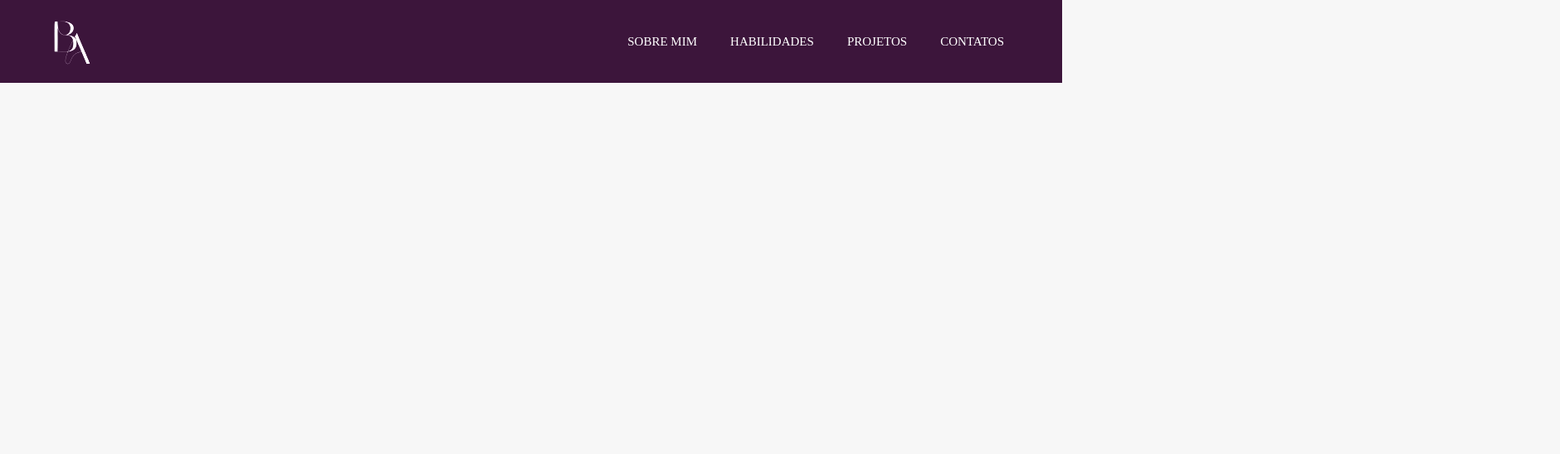
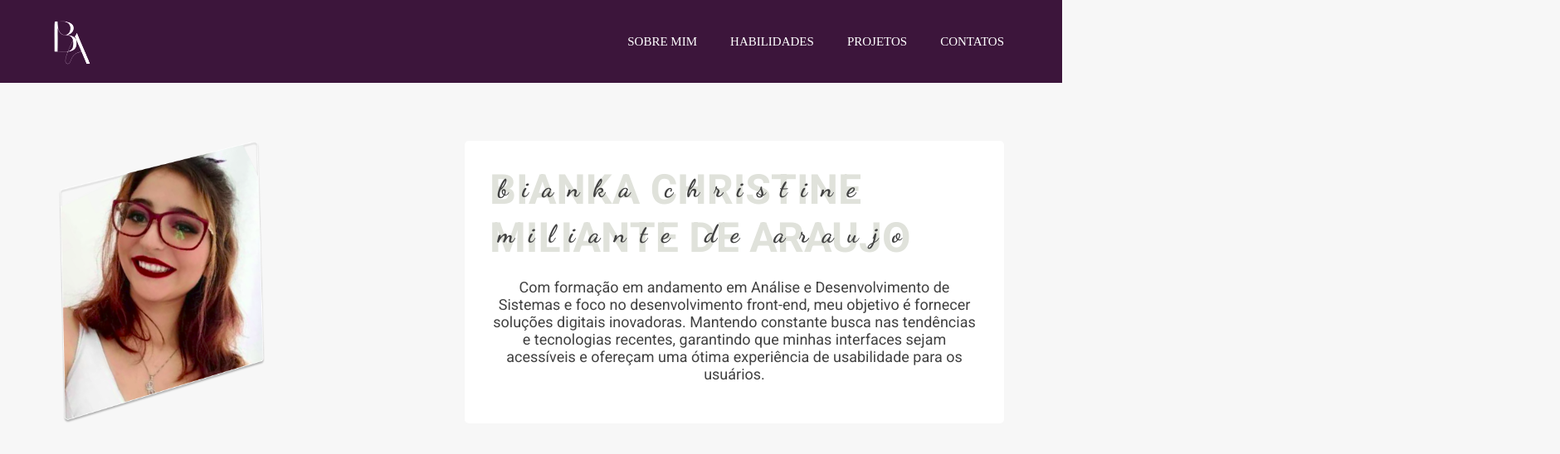
Before and after one commit to biankaaraujo/portfolio2.0, a plain HTML site: page index.html in a window 1280 px wide. Shown: the whole page at 83% size, 1880 px wide, since content can reach past the window. Drawn offline with Linux system fonts and the light colour scheme.

Commit message:
Add e estilizado div "sobreMim"

```diff
--- a/index.html
+++ b/index.html
@@ -32,5 +32,14 @@
         </ul>
       </nav>
     </header>
+    <main>
+      <img src="./assets/avatar.png" alt="Foto de Bianka Araujo sorrindo." />
+      <div id="sobreMim">
+        <span class="detalhe"></span>
+        <h2 class="tituloFundo">BIANKA CHRISTINE MILIANTE DE ARAUJO</h2>
+        <span class="tituloFrente">bianka christine <br>miliante de araujo</span>
+        <p>Com formação em andamento em Análise e Desenvolvimento de Sistemas e foco no desenvolvimento front-end, meu objetivo é fornecer soluções digitais inovadoras. Mantendo constante busca nas tendências e tecnologias recentes, garantindo que minhas interfaces sejam acessíveis e ofereçam uma ótima experiência de usabilidade para os usuários.</p>
+      </div>
+    </main>
   </body>
 </html>
--- a/style.css
+++ b/style.css
@@ -36,3 +36,50 @@ nav ul li a {
   text-decoration: none;
   color: #ffffff;
 }
+
+main {
+  margin: 70px 70px 120px 70px;
+  /* border: 2px solid yellow; */
+  display: grid;
+  grid-template-columns: 1fr 1fr;
+}
+
+main img {
+  width: 250px;
+  max-width: 100%;
+}
+
+#sobreMim {
+  padding: 30px;
+  background-color: #ffffff;
+  border-radius: 5px;
+  min-width: 650px;
+}
+
+.tituloFundo {
+  color: #e0e2db;
+  font-size: 50px;
+  font-family: "Roboto", sans-serif;
+  position: relative;
+  width: 100%;
+}
+
+.tituloFrente {
+  color: #414141;
+  font-size: 30px;
+  font-family: "Dancing Script", cursive;
+  letter-spacing: 17px;
+  line-height: 55px;
+  position: absolute;
+  width: 100%;
+  top: 200px;
+  margin-left: 10px;
+}
+
+main p {
+  font-family: "Roboto", sans-serif;
+  color: #414141;
+  font-size: 18px;
+  text-align: center;
+  margin-top: 20px;
+}
```
